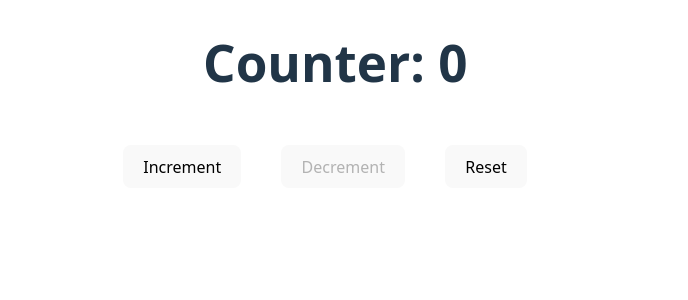
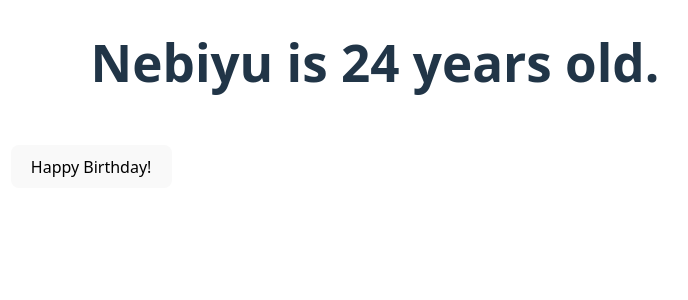
Before and after one commit to NebiyuCS50/react-tryouts, a React (Vite) app: page / in a window 1280 px wide. Shown: the top 300 px of the page, without its empty margins (315-1003 px from the left). Built offline with nearby package versions, Linux system fonts and the light colour scheme.

Commit message:
try react

```diff
--- a/src/main.jsx
+++ b/src/main.jsx
@@ -3,9 +3,11 @@ import { createRoot } from "react-dom/client";
 import "./index.css";
 import App from "./App";
 import Conditional from "./Conditional";
+import Person from "./UseState";
 createRoot(document.getElementById("root")).render(
   <StrictMode>
     {/* <App /> */}
-    <Conditional />
+    {/* <Conditional /> */}
+    <Person />
   </StrictMode>
 );
```
